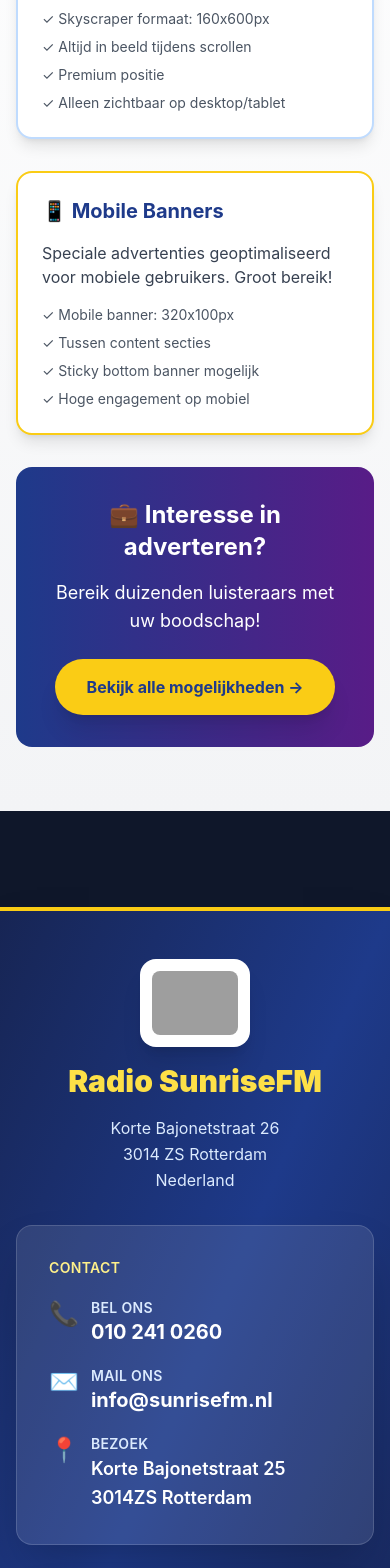
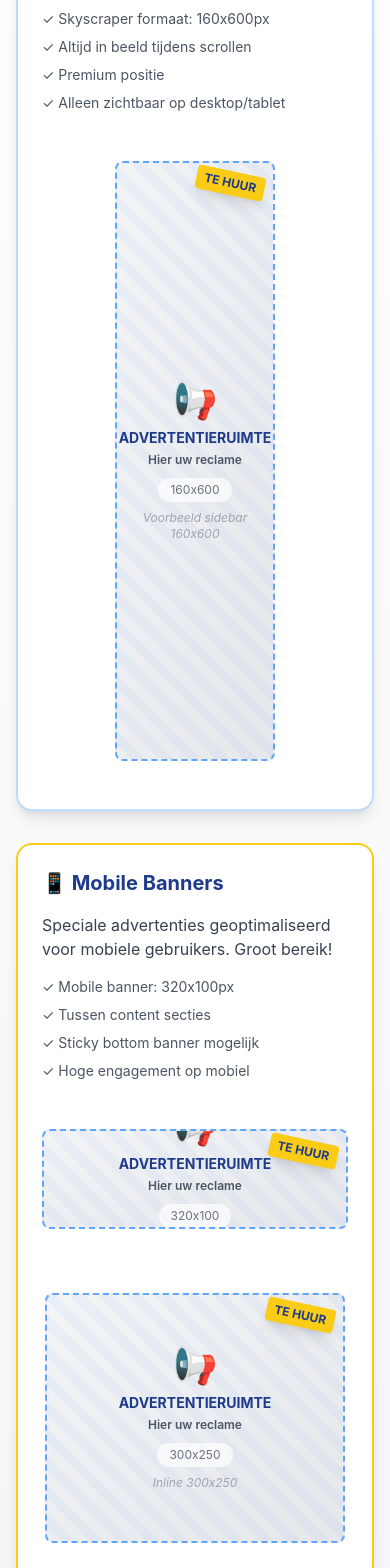
Before and after one commit to anielp1975/sfmsite, a Next.js app: page / in a window 390 px wide. Shown: the part 6500-8068 px from the top of the page. Built offline with nearby package versions, Linux system fonts and the light colour scheme; no server answers; grey boxes are pictures that could not be loaded.

Commit message:
Display sidebar and mobile banner examples

```diff
--- a/app/page.tsx
+++ b/app/page.tsx
@@ -178,6 +178,9 @@
                 <li>✓ Premium positie</li>
                 <li>✓ Alleen zichtbaar op desktop/tablet</li>
               </ul>
+              <div className="mt-6 flex justify-center">
+                <AdBanner size="skyscraper" position="Voorbeeld sidebar 160x600" />
+              </div>
             </div>
 
             <div className="bg-white p-6 rounded-2xl shadow-lg border-2 border-yellow-400">
@@ -191,6 +194,10 @@
                 <li>✓ Sticky bottom banner mogelijk</li>
                 <li>✓ Hoge engagement op mobiel</li>
               </ul>
+              <div className="mt-6 grid grid-cols-1 sm:grid-cols-2 gap-4 items-center">
+                <AdBanner size="mobile" position="Mobile 320x100" />
+                <AdBanner size="rectangle" position="Inline 300x250" />
+              </div>
             </div>
           </div>
 
```
